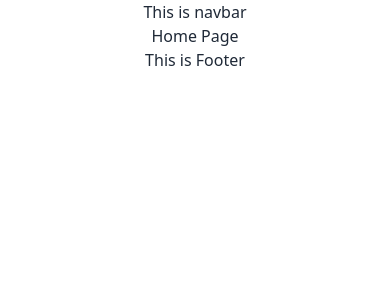
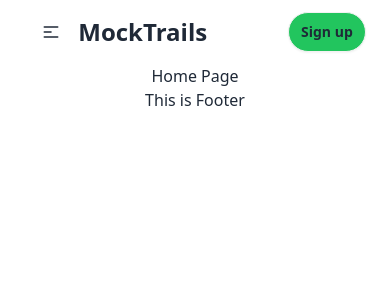
Before and after one commit to HiYasin/mocktrails-client, a React (Vite) app: page / in a window 390 px wide. Shown: the top 300 px of the page. Built offline with nearby package versions, Linux system fonts and the light colour scheme.

Commit message:
Navbar completed

```diff
--- a/src/components/Navbar.jsx
+++ b/src/components/Navbar.jsx
@@ -1,9 +1,52 @@
 import React from 'react';
+import { NavLink } from 'react-router-dom';
 
 const Navbar = () => {
+    const navStyle = ({ isActive }) => ({
+        color: isActive ? 'white' : 'black',
+        //borderRadius: isActive ? '50px' : '0%',
+        background: isActive ? 'black' : 'none',
+    })
+    const navItems = <>
+    <li><NavLink to={'/'} style={navStyle} className={'rounded-full min-h-10'}>Home</NavLink></li>
+    <li><NavLink to={'/categories'} style={navStyle} className={'rounded-full min-h-10'}>Categories</NavLink></li>
+    <li><NavLink to={'/features'} style={navStyle} className={'rounded-full min-h-10'}>Features</NavLink></li>
+    <li><NavLink to={'/interviewers'} style={navStyle} className={'rounded-full min-h-10'}>Interviewers</NavLink></li>
+    </>
     return (
-        <div>
-            <h1 className='text-center'>This is navbar</h1>
+        <div className="navbar bg-base-100">
+            <div className="navbar-start">
+                <div className="dropdown">
+                    <div tabIndex={0} role="button" className="btn btn-ghost lg:hidden">
+                        <svg
+                            xmlns="http://www.w3.org/2000/svg"
+                            className="h-5 w-5"
+                            fill="none"
+                            viewBox="0 0 24 24"
+                            stroke="currentColor">
+                            <path
+                                strokeLinecap="round"
+                                strokeLinejoin="round"
+                                strokeWidth="2"
+                                d="M4 6h16M4 12h8m-8 6h16" />
+                        </svg>
+                    </div>
+                    <ul
+                        tabIndex={0}
+                        className="menu menu-sm dropdown-content bg-base-100 rounded-box z-[1] mt-3 w-52 p-2 shadow">
+                        {navItems}
+                    </ul>
+                </div>
+                <a className="text-2xl font-semibold">MockTrails</a>
+            </div>
+            <div className="navbar-center hidden lg:flex">
+                <ul className="menu menu-horizontal py-0 px-0 bg-gray-300 rounded-full space-x-1 *:font-semibold">
+                    {navItems}
+                </ul>
+            </div>
+            <div className="navbar-end">
+                <button className="btn btn-sm bg-green-500 rounded-full min-h-10">Sign up</button>
+            </div>
         </div>
     );
 };
--- a/src/layouts/Home.jsx
+++ b/src/layouts/Home.jsx
@@ -1,3 +1,4 @@
+import { Outlet } from "react-router-dom";
 import Navbar from "../components/Navbar";
 
 
@@ -9,6 +10,7 @@
             </header>
             <main>
                 <h1 className="text-center">Home Page</h1>
+                <Outlet></Outlet>
             </main>
             <footer>
                 <h1 className="text-center">This is Footer</h1>
```
Also changed, not shown: src/routes/Router.jsx (+5 -2 lines).
